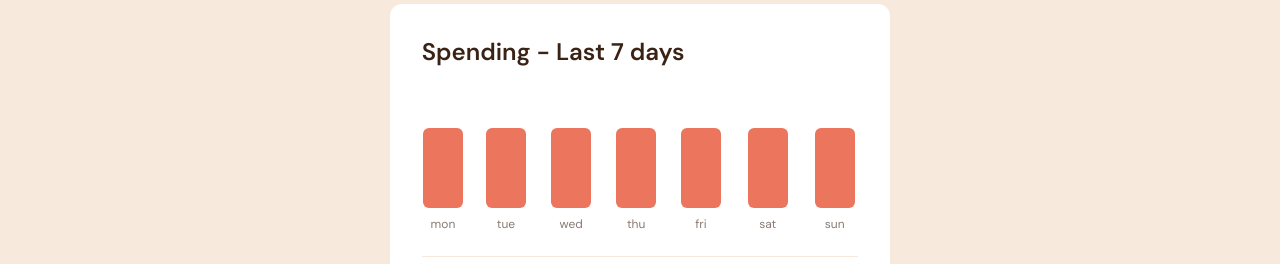
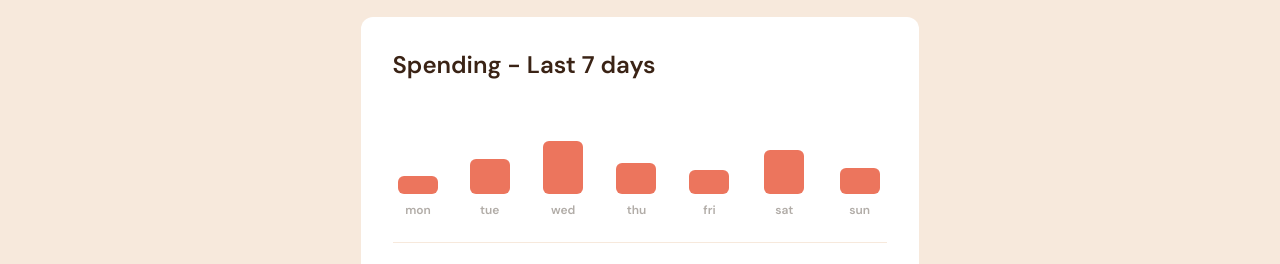
Before and after one commit to SolaKabuta/expense-chart-component, a website: page index.html in a window 1280 px wide. Shown: the part 272-536 px from the top of the page. Drawn offline with Linux system fonts and the light colour scheme.

Commit message:
feat: implement chart dynamic height based on amount

```diff
--- a/index.html
+++ b/index.html
@@ -21,7 +21,7 @@
     <body>
         <main class="min-h-screen w-full w-93-75 px-10  grid place-content-center gap-5">
             <!--BALANCE-->
-            <section class="flex justify-between items-center bg-[#EC755D] text-white rounded-xl px-8 py-6 w-[80%] md:w-full">
+            <section class="flex justify-between items-center bg-[#EC755D] text-white rounded-lg px-8 py-6 w-[80%] md:w-full">
               <div>
                   <p class="opacity-80 text-sm">
                       My balance
@@ -42,8 +42,6 @@
                 <!--CHARTS-->
                 <div class="grid place-items-center">
                     <ul id="charts" class="flex gap-5 [&>li]:flex [&>li]:flex-col [&>li]:items-center [&>li]:gap-2 [&_p]:text-xs ">
-
-
                     </ul>
                 </div>
                 <!--DIVIDER-->
@@ -63,7 +61,8 @@
                         <p id="pourcentage" class="font-bold text-xs">
                             +2.4%
                         </p>
-                        <p class="text-slate-500/50 text-sm">           from last month
+                        <p class="text-slate-500/50 text-sm">
+                            from last month
                         </p>
                     </div>
                 </div>
@@ -72,9 +71,12 @@
         <footer class="attribution">
             Challenge by
             <a href="https://www.frontendmentor.io?ref=challenge"
-                >Frontend Mentor</a
-            >. Coded by <a href="https://solakabuta.com">Sola Kabuta</a>.
+                >Frontend Mentor
+            </a>. Coded by
+            <a href="https://solakabuta.com">
+                Sola Kabuta
+            </a>.
         </footer>
-        <script src="main.js" type="module"></script>
+        <script src="main.js"></script>
     </body>
 </html>
--- a/main.js
+++ b/main.js
@@ -1,17 +1,10 @@
 let charts = document.getElementById("charts");
 let pourcentage = document.getElementById("pourcentage");
-
-// DAYS
-// let monday = document.getElementById("monday")
-
-// // DAY AMOUNT
-// let mondayAmount = document.getElementById("mon-amount")
 
 // DISPLAY HOVER AMOUNT
 // charts.addEventListener("mouseenter", function() {
 //     chart.classList.toggle("invisible");
 // })
-
 
 fetch("/data.json")
   .then(response => response.json())
@@ -37,26 +30,21 @@
 
     // DISPLAY DAILY CHART
     function displayDay(item) {
-      charts.innerHTML += `<li id=${item.day}>
-          <div id=${item.amount} class="invisible bg-[#3A2315] p-2  text-white text-center rounded-lg">
-             <p>${item.amount}</p>
+      charts.innerHTML +=
+        `<li id=${item.day} class="group flex justify-end ">
+          <div id=${item.amount} class="opacity-0 bg-[#3A2315] p-2  text-white text-center rounded-md transition duration-150 ease-in-out group-hover:opacity-100">
+             <p class="font-semibold text-xl"><span>$</span>${item.amount}</p>
           </div>
-          <div class="bg-[#EC755D] w-10 h-20 rounded-md relative">
-              <span class="absolute -top-6 left-1/2 -translate-x-1/2 text-sm opacity-0">
-                  $17.45
-              </span>
+          <div style="height:${item.amount}px" class="bg-[#EC755D] transition duration-300 hover:bg-[#FF9B87] w-10 rounded-md">
           </div>
-          <p class="opacity-60">${item.day}</p>
+          <p class="text-[#B1ACA7] text-md font-semibold">${item.day}</p>
       </li>`
-
-      let mon = document.getElementById('mon');
 
 
 
     }
 
-
+    // WHAT DAY R WE
+    let today = new Date().getDay();
+    console.log(today)
 });
-
-// WHAT DAY R WE
-let today = new Date().getDay();
--- a/src/input.css
+++ b/src/input.css
@@ -4,6 +4,10 @@
 main {
     background: #f7e9dc;
     font-family: "DM Sans", sans-serif;
+}
+
+.hoverColor {
+    background: #FF9B87;
 }
 
 
```
Also changed, not shown: src/output.css.
